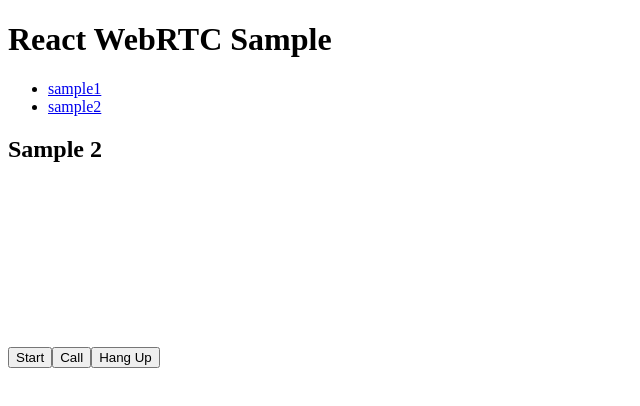
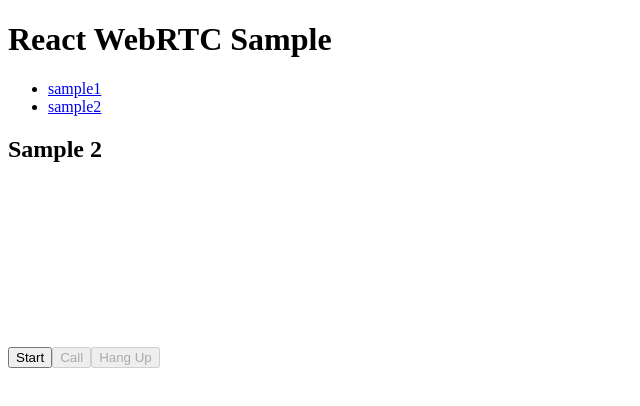
Before and after one commit to macinjoke/react-webrtc-sample, a React app: page /sample2 in a window 1280 px wide. Shown: the top 406 px of the page, without its empty margins (0-640 px from the left). Built offline with nearby package versions, Linux system fonts and the light colour scheme; the HTML template or start-up script is replaced by a standard one.

Commit message:
update button

```diff
--- a/src/components/pages/Sample2.tsx
+++ b/src/components/pages/Sample2.tsx
@@ -3,6 +3,7 @@
 interface Props {}
 interface State {
   isStarting: boolean
+  isCalling: boolean
   localStream?: MediaStream
   remoteStream?: MediaStream
   localPeerConnection?: RTCPeerConnection
@@ -20,7 +21,7 @@
     super(props)
     this.localVideoRef = React.createRef()
     this.remoteVideoRef = React.createRef()
-    this.state = { isStarting: false }
+    this.state = { isStarting: false, isCalling: false }
   }
 
   public componentWillUnmount(): void {
@@ -35,7 +36,7 @@
   }
 
   public render() {
-    const { isStarting } = this.state
+    const { isStarting, isCalling } = this.state
     return (
       <div>
         <h2>Sample 2</h2>
@@ -55,8 +56,12 @@
           <button onClick={this.onClickStart} disabled={isStarting}>
             Start
           </button>
-          <button onClick={this.onClickCall}>Call</button>
-          <button onClick={this.onClickHangUp}>Hang Up</button>
+          <button onClick={this.onClickCall} disabled={!isStarting || isCalling}>
+            Call
+          </button>
+          <button onClick={this.onClickHangUp} disabled={!isCalling}>
+            Hang Up
+          </button>
         </div>
       </div>
     )
@@ -76,6 +81,7 @@
   private onClickCall = async () => {
     const { localStream } = this.state
     console.log('call')
+    this.setState({ isCalling: true })
     if (!localStream) return
     const videoTracks = localStream.getVideoTracks()
     const localPeerConnection = new RTCPeerConnection()
@@ -175,6 +181,7 @@
   private onClickHangUp = () => {
     console.log('hang up')
     const { localPeerConnection, remotePeerConnection } = this.state
+    this.setState({ isCalling: false })
     if (localPeerConnection) localPeerConnection.close()
     if (remotePeerConnection) remotePeerConnection.close()
   }
```
